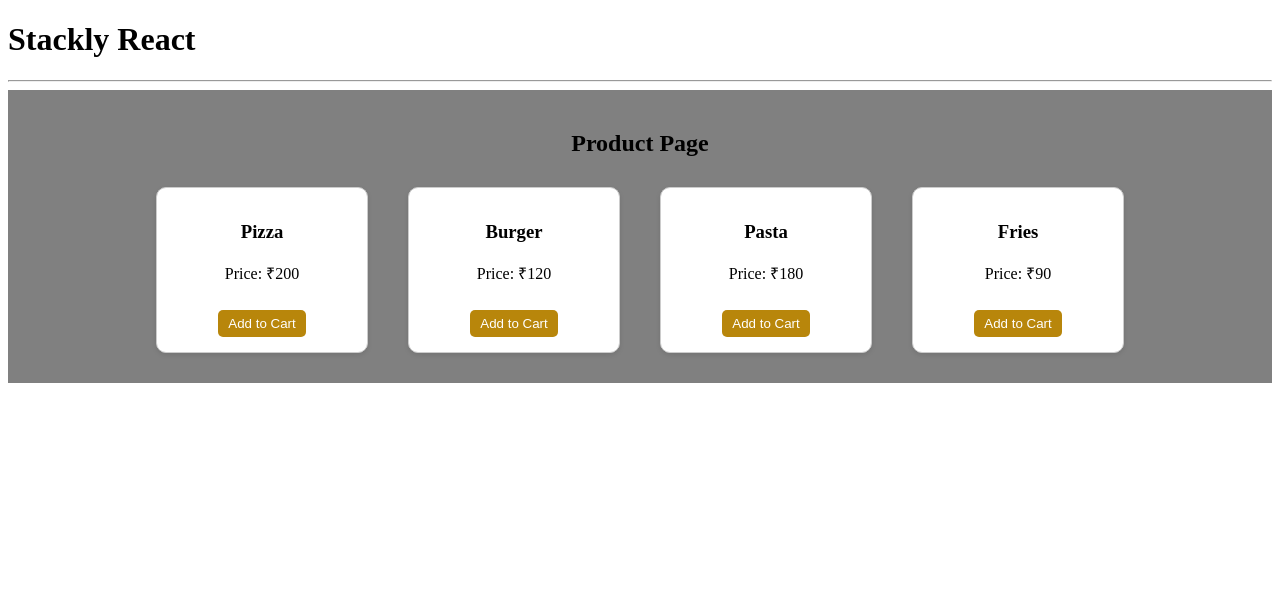
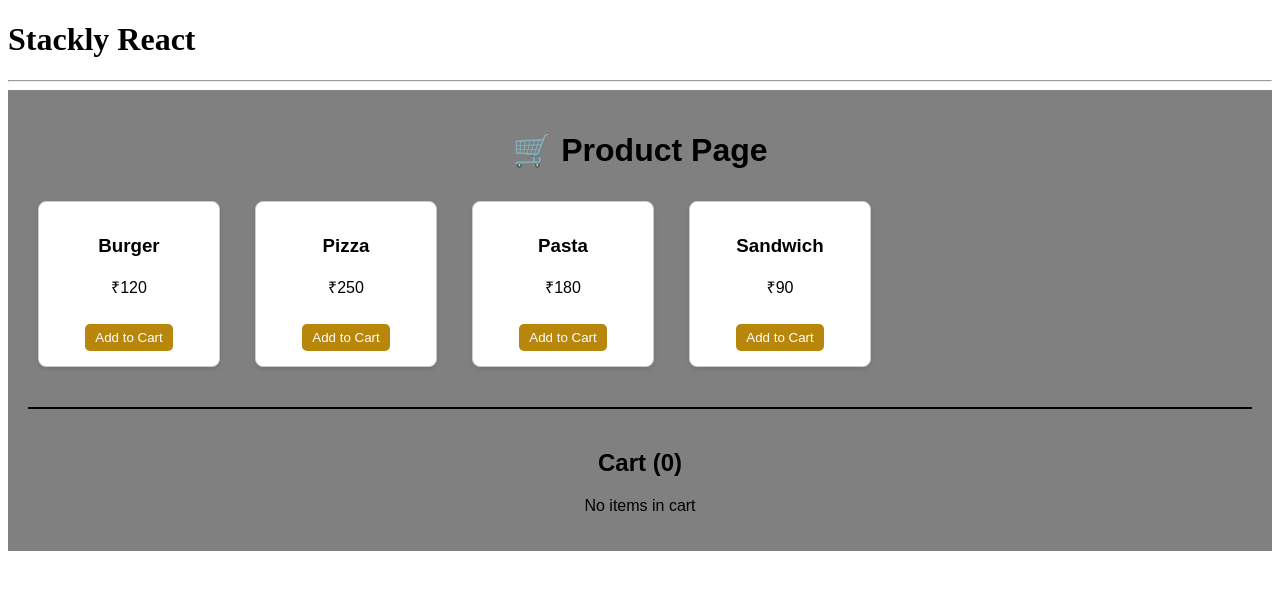
Before and after one commit to praveen-V-11/React-Stackly-Tasks, a React (Vite) app: page / in a window 1280 px wide. Shown: the top 590 px of the page. Built offline with nearby package versions, Linux system fonts and the light colour scheme.

Commit message:
CartFunctionalites

```diff
--- a/src/App.jsx
+++ b/src/App.jsx
@@ -27,6 +27,7 @@ import ProductPagelist from "./Product Page with Cart/productpagecart";
 import Filteruserlist from "./filteruserlist/filteruserlist";
 import UsersAPI from "./userApi/userapilist";
 import ProductPage from "./prodcutpage component/productpage";
+import CartPage from "./cartFunctionlaty/cartfunctions";
 const App = () => {
   return (
     <>
@@ -72,7 +73,8 @@ const App = () => {
 
         {/* <Filteruserlist/> */}
         {/* <UsersAPI/> */}
-        <ProductPage/>
+        {/* <ProductPage/> */}
+       <CartPage/>
 
         </>
 
--- /dev/null
+++ b/src/cartFunctionlaty/cartfunctions.jsx
@@ -0,0 +1,70 @@
+import React, { useState } from "react";
+import "../styles/cartfunctions.css";
+
+const CartPage = () => {
+  const products = [
+    { id: 1, name: "Burger", price: 120 },
+    { id: 2, name: "Pizza", price: 250 },
+    { id: 3, name: "Pasta", price: 180 },
+    { id: 4, name: "Sandwich", price: 90 },
+  ];
+
+  const [cart, setCart] = useState([]);
+
+  // Add to Cart
+  const addToCart = (product) => {
+    setCart([...cart, product]);
+  };
+
+  // Remove from Cart
+  const removeFromCart = (index) => {
+    const updatedCart = cart.filter((_, i) => i !== index);
+    setCart(updatedCart);
+  };
+
+  // Total Price
+  const totalPrice = cart.reduce((total, item) => total + item.price, 0);
+
+  return (
+    <div className="container">
+      <h1>🛒 Product Page</h1>
+
+      {/* Product List */}
+      <div className="products">
+        {products.map((p) => (
+          <div key={p.id} className="card">
+            <h3>{p.name}</h3>
+            <p>₹{p.price}</p>
+            <button onClick={() => addToCart(p)}>Add to Cart</button>
+          </div>
+        ))}
+      </div>
+
+      {/* Cart Section */}
+      <div className="cart">
+        <h2>Cart ({cart.length})</h2>
+
+        {cart.length === 0 ? (
+          <p>No items in cart</p>
+        ) : (
+          <>
+            {cart.map((item, index) => (
+              <div key={index} className="cart-item">
+                <span>
+                  {item.name} - ₹{item.price}
+                </span>
+                <button onClick={() => removeFromCart(index)}>
+                  Remove
+                </button>
+              </div>
+            ))}
+
+            <h3>Total: ₹{totalPrice}</h3>
+          </>
+        )}
+      </div>
+    </div>
+  );
+};
+
+export default CartPage;
--- /dev/null
+++ b/src/styles/cartfunctions.css
@@ -0,0 +1,35 @@
+.container {
+  padding: 20px;
+  font-family: Arial;
+}
+
+.products {
+  display: flex;
+  gap: 15px;
+  margin-bottom: 30px;
+}
+
+.card {
+  border: 1px solid #ccc;
+  padding: 15px;
+  width: 150px;
+  text-align: center;
+  border-radius: 8px;
+}
+
+button {
+  padding: 5px 10px;
+  margin-top: 10px;
+  cursor: pointer;
+}
+
+.cart {
+  border-top: 2px solid #000;
+  padding-top: 20px;
+}
+
+.cart-item {
+  display: flex;
+  justify-content: space-between;
+  margin: 10px 0;
+}
```
